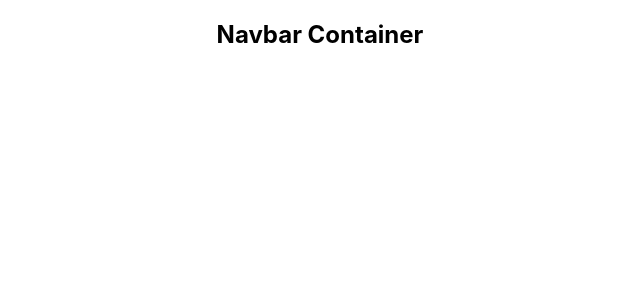
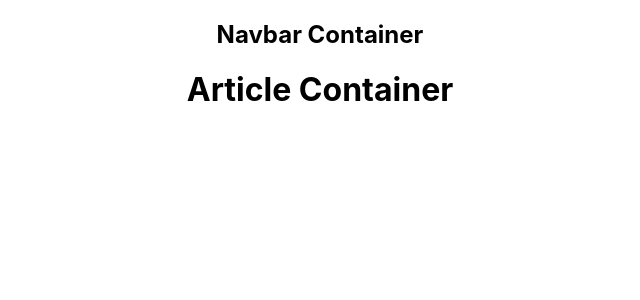
Before and after one commit to oacortez/Daily-Feed, a React (Create React App) app: page / in a window 1280 px wide. Shown: the top 300 px of the page, without its empty margins (320-960 px from the left). Built offline with nearby package versions, Linux system fonts and the light colour scheme; no server answers.

Commit message:
Add Styles folder and add all components file to style

```diff
--- a/src/App.js
+++ b/src/App.js
@@ -1,7 +1,8 @@
-import './App.css';
+import './Styles/App.css';
 import api from '../src/Components/apiCalls'
-import {useState, useEffect} from "react";
+import {useState, useEffect} from 'react';
 import NavBar from './Components/navBar'
+import ArticleContainer from './Components/articlesContainer'
 
 function App() {
 const [result, setResult] = useState()
@@ -14,6 +15,7 @@ useEffect(() => {
   return (
     <div className="App">
       <NavBar />
+      <ArticleContainer />
     </div>
   )
 }
--- a/src/Components/articlesContainer.js
+++ b/src/Components/articlesContainer.js
@@ -0,0 +1,10 @@
+const ArticleContainer = () => {
+
+  return (
+    <div>
+      <h1>Article Container</h1>
+    </div>
+  )
+}
+
+export default ArticleContainer;
```
Also changed, not shown: src/Styles/App.css (renamed from src/App.css), src/Styles/Article.css (added), src/Styles/articleContainer.css (added), src/Styles/navBar.css (added).
